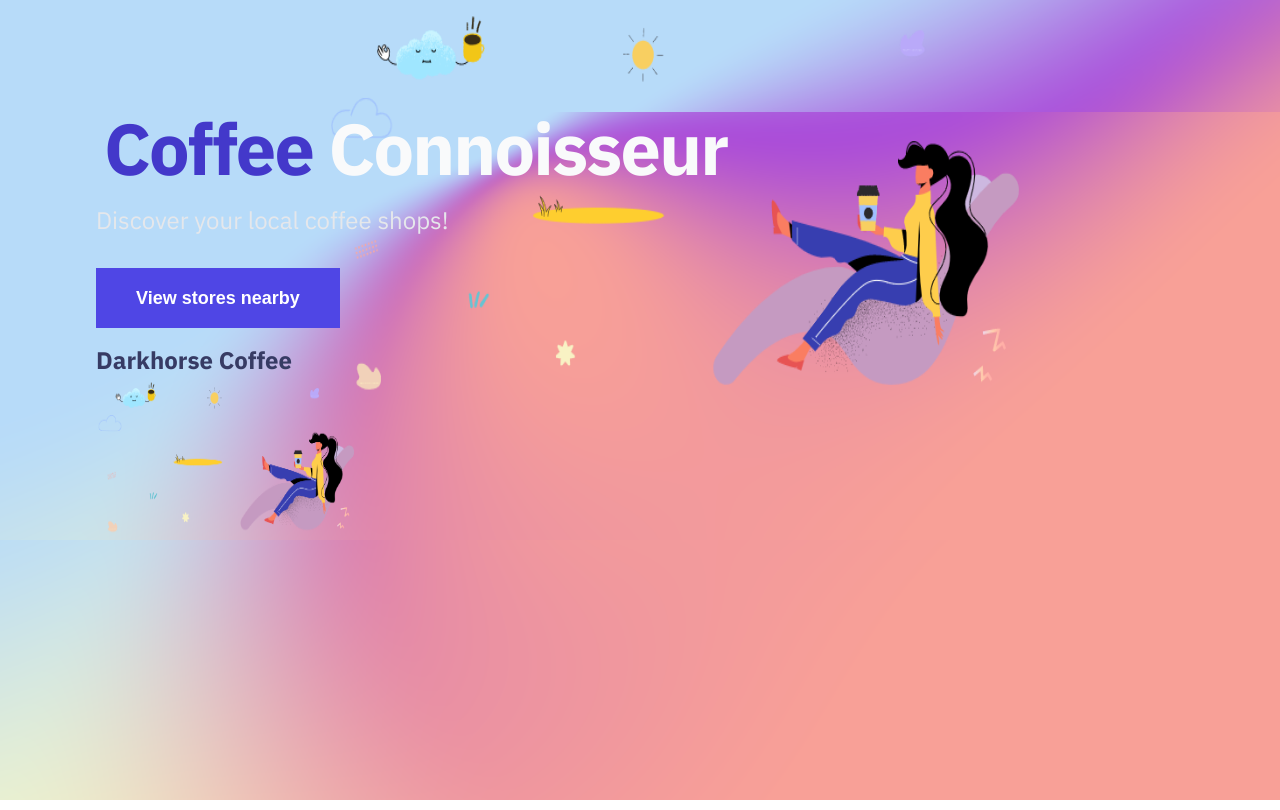
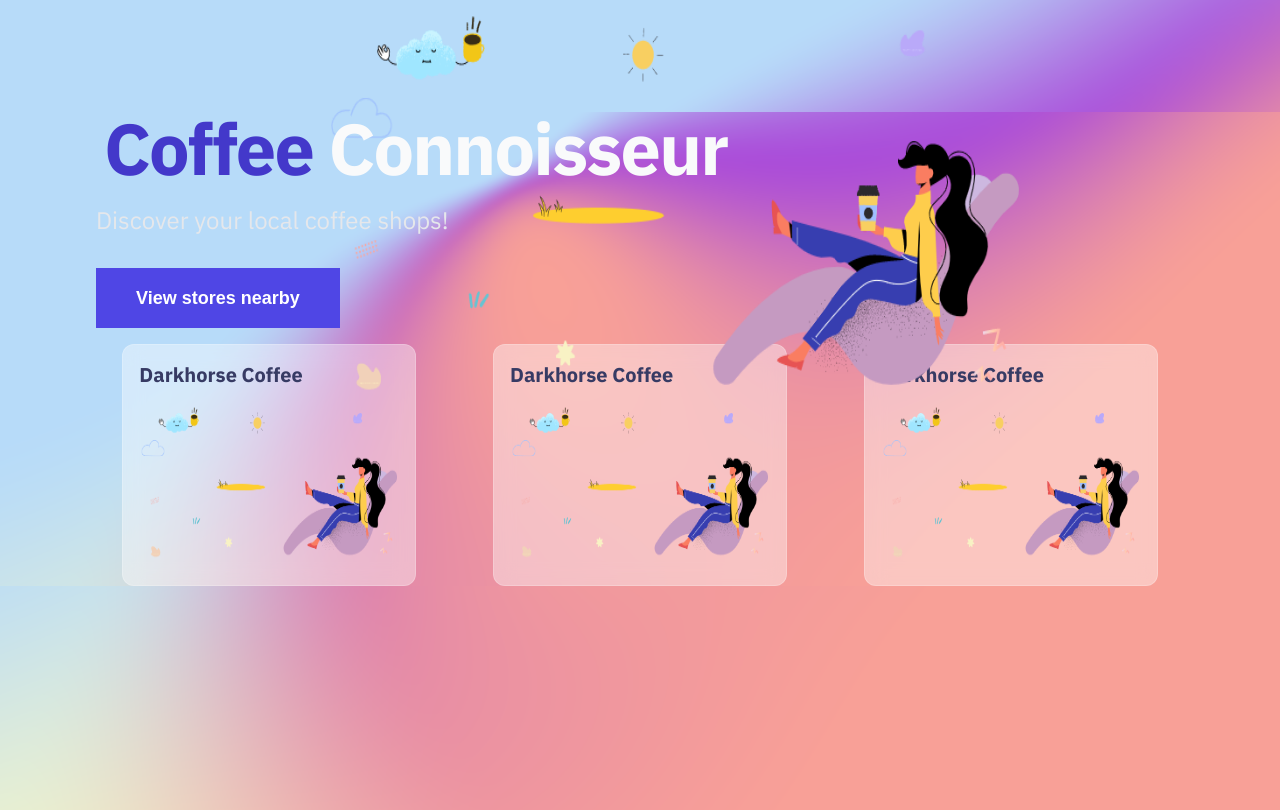
Before and after one commit to Acalltoredemption/discover-coffee-store, a Next.js app: page / in a window 1280 px wide. Built offline with nearby package versions, Linux system fonts and the light colour scheme.

Commit message:
styling and grid layout for card component

```diff
--- a/components/card.js
+++ b/components/card.js
@@ -1,12 +1,20 @@
 import Link from "next/link";
 import Image from "next/image";
+import styles from './card.module.css';
+import cls from 'classnames';
 
 const Card = (props) => {
     return (
         <Link href={props.href}>
-        <a>
-            <h2>{props.name}</h2>
-            <Image src={props.imgUrl} width={260} height={160} />
+        <a className={styles.cardLink}>
+            <div className={cls("glass", styles.container)}>
+            <div className={styles.cardHeaderWrapper}>
+            <h2 className={styles.cardHeader}>{props.name}</h2>
+            </div>
+            <div className={styles.cardImageWrapper}>
+            <Image className={styles.cardImage} src={props.imgUrl} width={260} height={160} />
+            </div>
+            </div>
         </a>
         </Link>
     )
--- a/components/card.module.css
+++ b/components/card.module.css
@@ -0,0 +1,56 @@
+.cardLink {
+    margin: auto;
+    --tw-shadow: 0 20px 25px -5px rgba(0, 0, 0, 0.1),
+      0 10px 10px -5px rgba(0, 0, 0, 0.04);
+    box-shadow: 0 0 transparent, 0 0 #0000, 0 0 transparent, 0 0 #0000,
+      0 0 transparent;
+
+    border-color: var(--text-white-100);
+    border-radius: 0.75rem /* 12px */;
+  }
+
+  .container {
+    border-radius: 0.75rem /* 12px */;
+    padding-top: 0.25rem /* 4px */;
+    padding-bottom: 0.25rem /* 4px */;
+    padding-bottom: 1.25rem /* 20px */;
+    padding-left: 1rem /* 16px */;
+    padding-right: 1rem /* 16px */;
+
+    backdrop-filter: blur(10px);
+  }
+
+  .cardHeaderWrapper {
+    margin-top: 0.75rem /* 12px */;
+    margin-bottom: 0.75rem /* 12px */;
+  }
+
+  .cardHeader {
+    text-overflow: ellipsis;
+    white-space: nowrap;
+    font-size: 1.25rem /* 20px */;
+    line-height: 1.75rem /* 28px */;
+    font-weight: 800;
+    overflow: hidden;
+    width: 16rem /* 256px */;
+  }
+
+  .cardImageWrapper {
+    color: var(--text-white-100);
+  }
+
+  .cardImage {
+    border-radius: 0.75rem /* 12px */;
+  }
+
+  @media (min-width: 1024px) {
+    .cardHeader {
+      width: 16rem /* 256px */;
+    }
+  }
+
+  @media (min-width: 768px) {
+    .cardHeader {
+      width: 16rem /* 256px */;
+    }
+  }
--- a/package.json
+++ b/package.json
@@ -8,6 +8,7 @@
     "lint": "next lint"
   },
   "dependencies": {
+    "classnames": "^2.3.1",
     "next": "12.0.10",
     "react": "^17.0.2",
     "react-dom": "^17.0.2"
--- a/pages/index.js
+++ b/pages/index.js
@@ -24,7 +24,11 @@
         <div className={styles.heroImage}>
         <Image src="/static/man1.png" width={700} height={400} />
         </div>
-        <Card name="Darkhorse Coffee" imgUrl="/static/man1.png" href="/coffee-store/darkhorse-coffee" />
+        <div className={styles.cardLayout}>
+        <Card className={styles.card} name="Darkhorse Coffee" imgUrl="/static/man1.png" href="/coffee-store/darkhorse-coffee" />
+        <Card className={styles.card} name="Darkhorse Coffee" imgUrl="/static/man1.png" href="/coffee-store/darkhorse-coffee" />
+        <Card className={styles.card} name="Darkhorse Coffee" imgUrl="/static/man1.png" href="/coffee-store/darkhorse-coffee" />
+        </div>
       </main>
     </div>
   )
```
Also changed, not shown: 1 other file (tests, documents, lock files or other folders).
